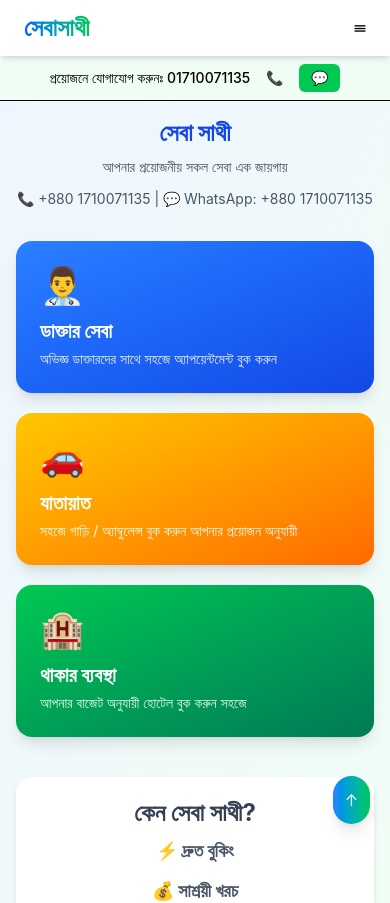
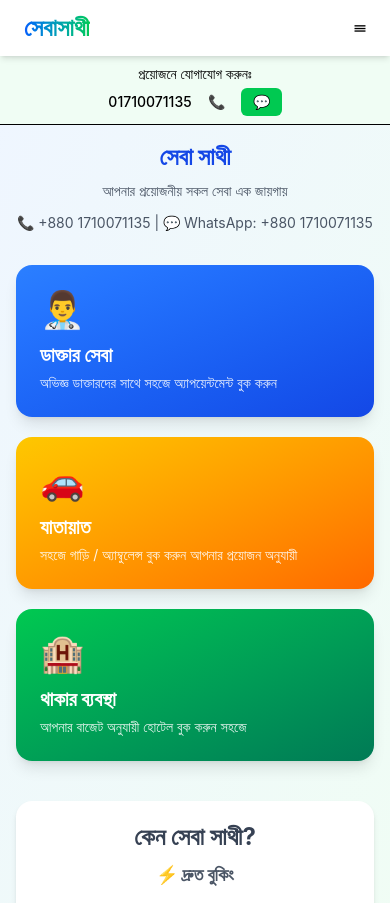
Before and after one commit to Tsharun25/shebasathi-next, a Next.js app: page / in a window 390 px wide. Shown: the top 903 px of the page. Built offline with nearby package versions, Linux system fonts and the light colour scheme.

Commit message:
mobile menu updated

```diff
--- a/app/layout.js
+++ b/app/layout.js
@@ -11,8 +11,7 @@ export default function RootLayout({ children }) {
         <AuthProvider>
           <Navbar />
           {/* ✅ CONTACT BAR (ADD HERE) */}
-          <div className="bg-green-50 border-b py-2 px-3 text-sm flex flex-wrap items-center justify-center gap-2">
-
+          {/* <div className="bg-green-50 border-b py-2 px-3 text-sm flex flex-wrap items-center justify-center gap-2">
             <span className="font-medium">
               প্রয়োজনে যোগাযোগ করুনঃ 01710071135
             </span>
@@ -31,18 +30,46 @@ export default function RootLayout({ children }) {
             >
               💬 <span className="hidden sm:inline">WhatsApp</span>
             </a>
+          </div> */}
+
+          <div className="bg-green-50 border-b py-2 px-3 text-sm flex flex-col sm:flex-row items-center justify-center gap-1 sm:gap-2">
+
+  {/* Top text */}
+  <span className="font-medium">
+    প্রয়োজনে যোগাযোগ করুনঃ
+  </span>
+
+  {/* Bottom group (number + icons) */}
+  <div className="flex items-center gap-2">
+    <span className="font-medium">01710071135</span>
+
+    <a
+      href="tel:+8801710071135"
+      className="flex items-center gap-1 px-2 py-1 rounded-md hover:bg-green-100 transition text-green-700 font-medium"
+    >
+      📞 <span className="hidden sm:inline">Call</span>
+    </a>
+
+    <a
+      href="https://wa.me/8801710071135"
+      target="_blank"
+      className="flex items-center gap-1 px-3 py-1 rounded-md bg-green-500 text-white hover:bg-green-600 transition font-medium"
+    >
+      💬 <span className="hidden sm:inline">WhatsApp</span>
+    </a>
+  </div>
 
 </div>
 
           {children}
 
           {/* ✅ Scroll To Top Button */}
-          <button
+          {/* <button
             onClick={() => window.scrollTo({ top: 0, behavior: "smooth" })}
             className="fixed bottom-5 right-5 bg-gradient-to-r from-blue-500 to-green-500 text-white p-3 rounded-full shadow-lg hover:scale-110 transition"
           >
             ↑
-          </button>
+          </button> */}
         </AuthProvider>
       </body>
     </html>
```
Lines whose indentation alone changed are shown as unchanged.
